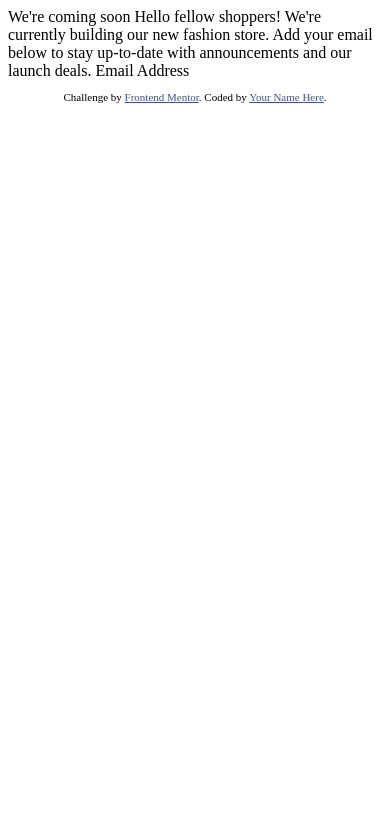
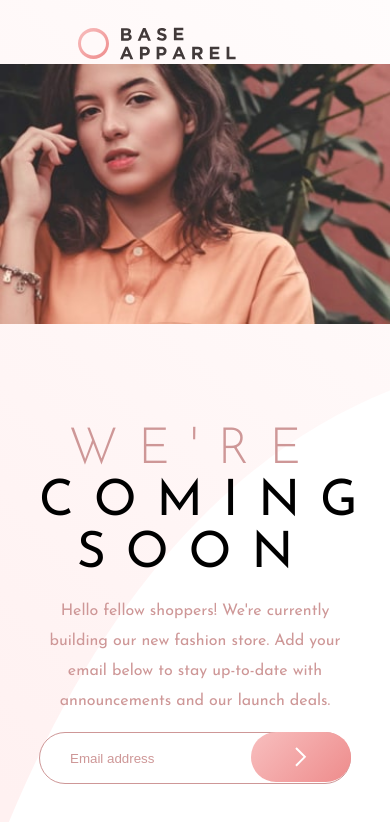
Before and after one commit to AlexAnthopoulos/base-apparel, a plain HTML site: page index.html in a window 390 px wide. Drawn offline with Linux system fonts and the light colour scheme.

Commit message:
finished main styling and added responsiveness

```diff
--- a/index.html
+++ b/index.html
@@ -1,33 +1,36 @@
 <!DOCTYPE html>
-<html lang="en">
 <head>
-  <meta charset="UTF-8">
-  <meta name="viewport" content="width=device-width, initial-scale=1.0"> <!-- displays site properly based on user's device -->
-
-  <link rel="icon" type="image/png" sizes="32x32" href="./images/favicon-32x32.png">
-
-  <title>Frontend Mentor | Base Apparel coming soon page</title>
-
-  <!-- Feel free to remove these styles or customise in your own stylesheet 👍 -->
-  <style>
-    .attribution { font-size: 11px; text-align: center; }
-    .attribution a { color: hsl(228, 45%, 44%); }
-  </style>
+  <meta name="viewport" content="width=device-width, initial-scale=1.0" />
+  <link rel="stylesheet" href="style.css" />
 </head>
 <body>
-
-  We're coming soon
-
-  Hello fellow shoppers! We're currently building our new fashion store.
-  Add your email below to stay up-to-date with announcements and our launch deals.
-
-  Email Address
-
-  <footer>
-    <p class="attribution">
-      Challenge by <a href="https://www.frontendmentor.io?ref=challenge" target="_blank">Frontend Mentor</a>.
-      Coded by <a href="#">Your Name Here</a>.
-    </p>
-  </footer>
+  <div class="container">
+    <div class="left">
+      <div class="logocontainer">
+        <img class="logo" src="./images/logo.svg" alt="Our logo" />
+      </div>
+      <div class="mobileimage">
+        <img class="mobileimage" src="./images/hero-mobile.jpg" />
+      </div>
+      <div class="textcontainer">
+        <div class="text">
+          <h1 class="were">WE'RE</h1>
+          <h1>COMING</h1>
+          <h1>SOON</h1>
+          <p>
+            Hello fellow shoppers! We're currently building our new fashion
+            store. Add your email below to stay up-to-date with announcements
+            and our launch deals.
+          </p>
+          <form>
+            <input id="email" type="email" placeholder="Email address" />
+            <button id="submit" type="submit">
+              <img src="./images/icon-arrow.svg" />
+            </button>
+          </form>
+        </div>
+      </div>
+    </div>
+    <div class="right"></div>
+  </div>
 </body>
-</html>
--- /dev/null
+++ b/style.css
@@ -0,0 +1,132 @@
+@import url('https://fonts.googleapis.com/css?family=Josefin+Sans:300,400,600&display=swap');
+
+body{
+    font-family: 'Josefin Sans', sans-serif;
+    margin: 0;
+    color: hsl(0, 36%, 70%);
+
+}
+
+
+h1 {
+    letter-spacing: 0.4em;
+    font-size: 50px;
+    color: black;
+    margin-bottom: 1px;
+    margin-top: 1px;
+    font-weight: 400;
+}
+
+p{
+    font-weight: 400;
+    font-size: 16px;
+    line-height: 30px;
+
+}
+
+.container{
+    display: flex;
+    min-height: 100vh;
+}
+
+.logo{
+    margin-top: 7%;
+    margin-left: 20%;
+}
+
+.right{
+    width: 40%;
+    background-image: url("./images/hero-desktop.jpg");
+    background-size: cover;
+}
+
+.left{
+    width: 60%;
+    background-image:url("./images/bg-pattern-desktop.svg");
+    background-size: cover;
+}
+
+.textcontainer{
+    display: flex;
+    justify-content: center;
+    margin-top: 100px;
+}
+
+.text{
+    max-width: 60%;
+
+}
+
+.were{
+    font-weight:300;
+    color: hsl(0, 36%, 70%);
+}
+
+.mobileimage{
+    display: none;
+}
+
+form{
+    position: relative;
+    display: inline-flex;
+    width: 100%;
+}
+
+input{
+    height: 50px;
+    width: 100%;
+    background-color: transparent;
+    border: 0.5px solid hsl(0, 36%, 70%);
+    border-radius: 50px;
+    padding: 0px 30px;
+    font-weight: 400;
+}
+
+input::placeholder {
+    color: hsl(0, 36%, 70%);
+  }
+
+button{
+    position: absolute;
+    top: 0;
+    right: 0;
+    height: 50px;
+    width: 100px;
+    border-radius: 50px;
+    background-image: linear-gradient(135deg, hsl(0, 80%, 86%), hsl(0, 74%, 74%));
+    color: white;
+    font-size: 30px;
+    border: none;
+    cursor: pointer;
+}
+
+button:hover{
+    opacity: 0.5;
+}
+
+@media screen and (max-width:600px) {
+
+
+    .left{
+        width: 100%;
+    }
+
+    .right{
+        display: none;
+    }
+
+    .mobileimage{
+        display: flex;
+        height: auto;
+        width: 100%;
+    }
+
+    .text{
+        text-align:center;
+        max-width: 80%;
+    }
+
+    h1{
+        text-align: center;
+    }
+}
```
